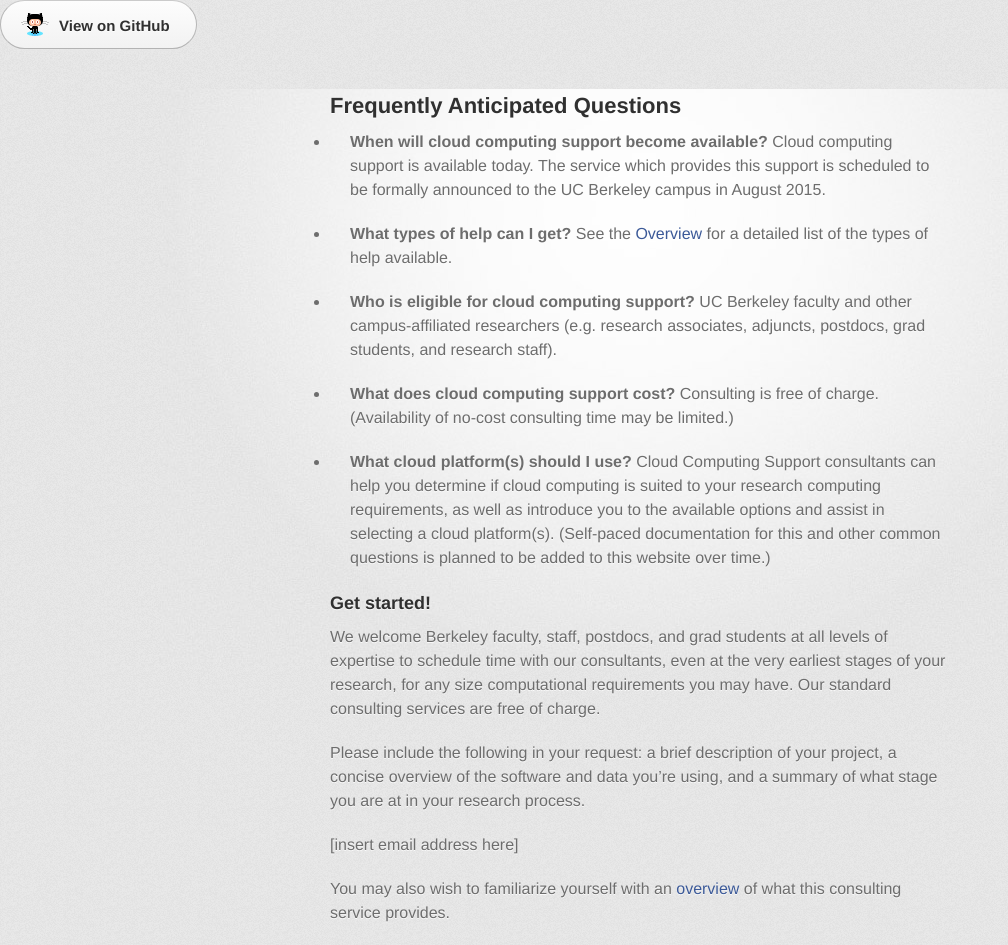
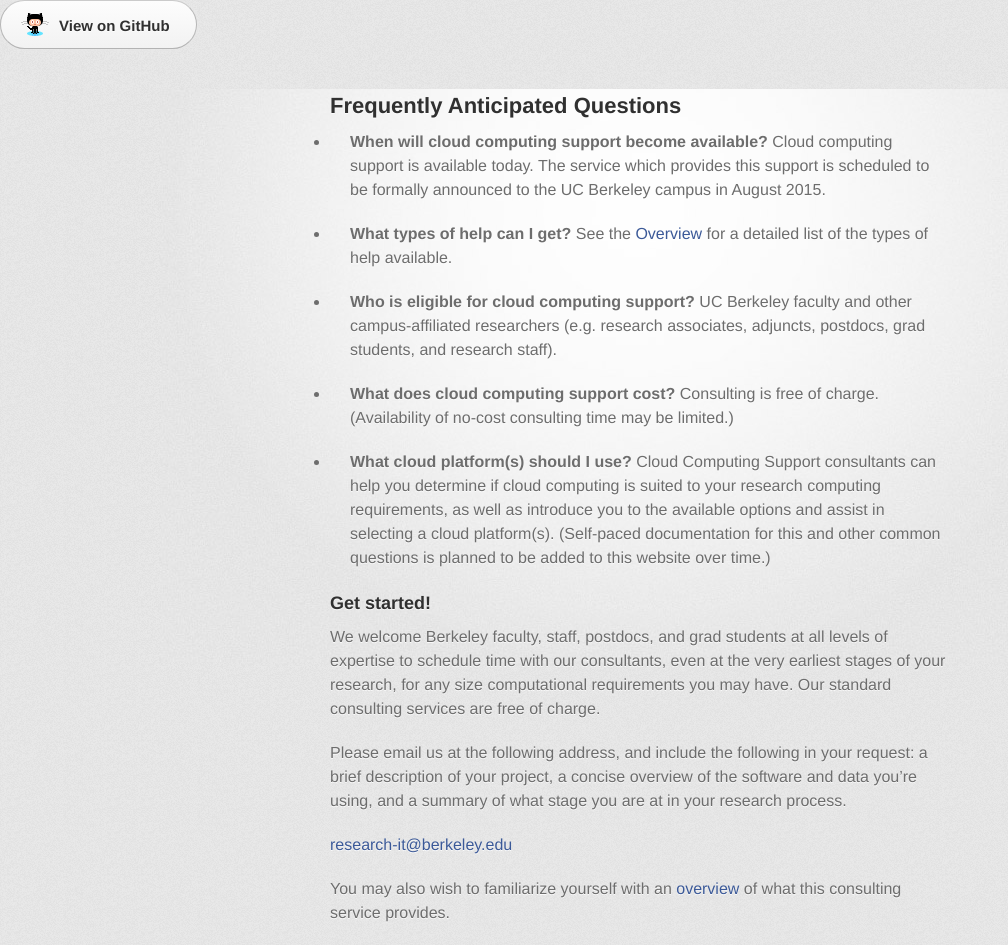
Before and after one commit to ucberkeley/brc-draft-documentation, a Jekyll site: the page built from cloud/faqs.md, in a window 1280 px wide. Shown: the whole page, without its empty margins (0-1008 px from the left). Built offline with Jekyll 4.4.1, drawn with Linux system fonts in a browser that asks for light colours.

Commit message:
Added contact email address.

```diff
--- a/cloud/faqs.md
+++ b/cloud/faqs.md
@@ -28,8 +28,8 @@ layout: default
 
 We welcome Berkeley faculty, staff, postdocs, and grad students at all levels of expertise to schedule time with our consultants, even at the very earliest stages of your research, for any size computational requirements you may have. Our standard consulting services are free of charge.
 
-Please include the following in your request: a brief description of your project, a concise overview of the software and data you're using, and a summary of what stage you are at in your research process.
+Please email us at the following address, and include the following in your request: a brief description of your project, a concise overview of the software and data you're using, and a summary of what stage you are at in your research process.
 
-[insert email address here]
+[research-it@berkeley.edu](mailto:research-it@berkeley.edu)
 
 You may also wish to familiarize yourself with an [overview](https://ucberkeley.github.io/brc-draft-documentation/cloud/overview.html) of what this consulting service provides.
```
